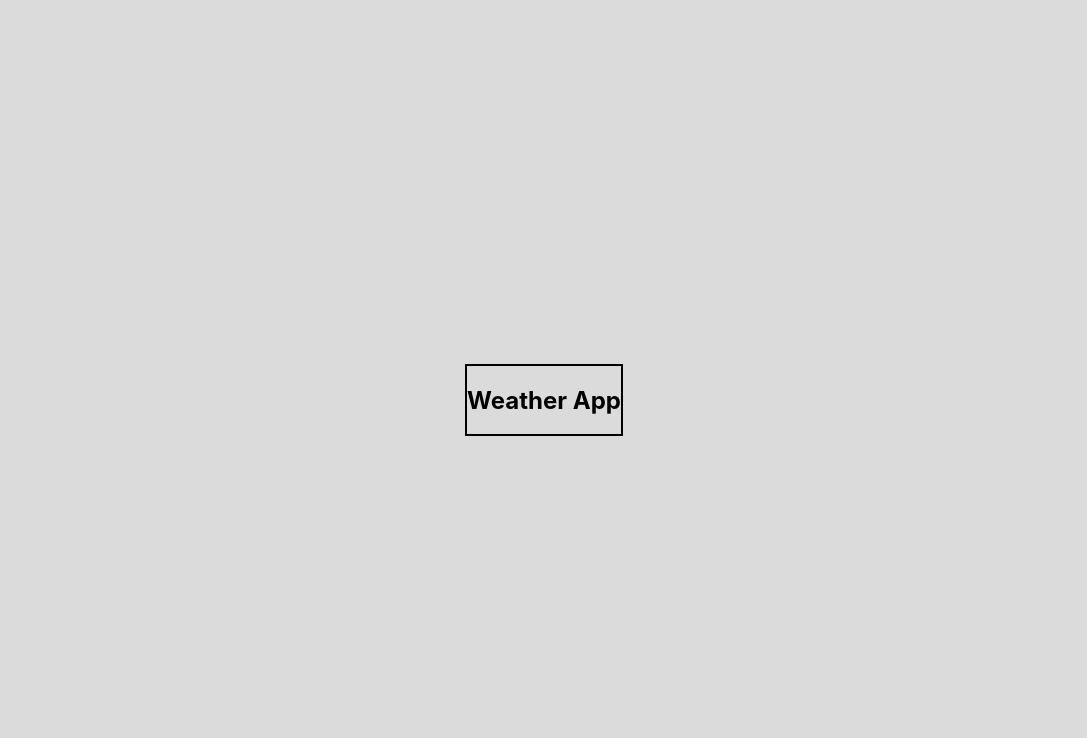
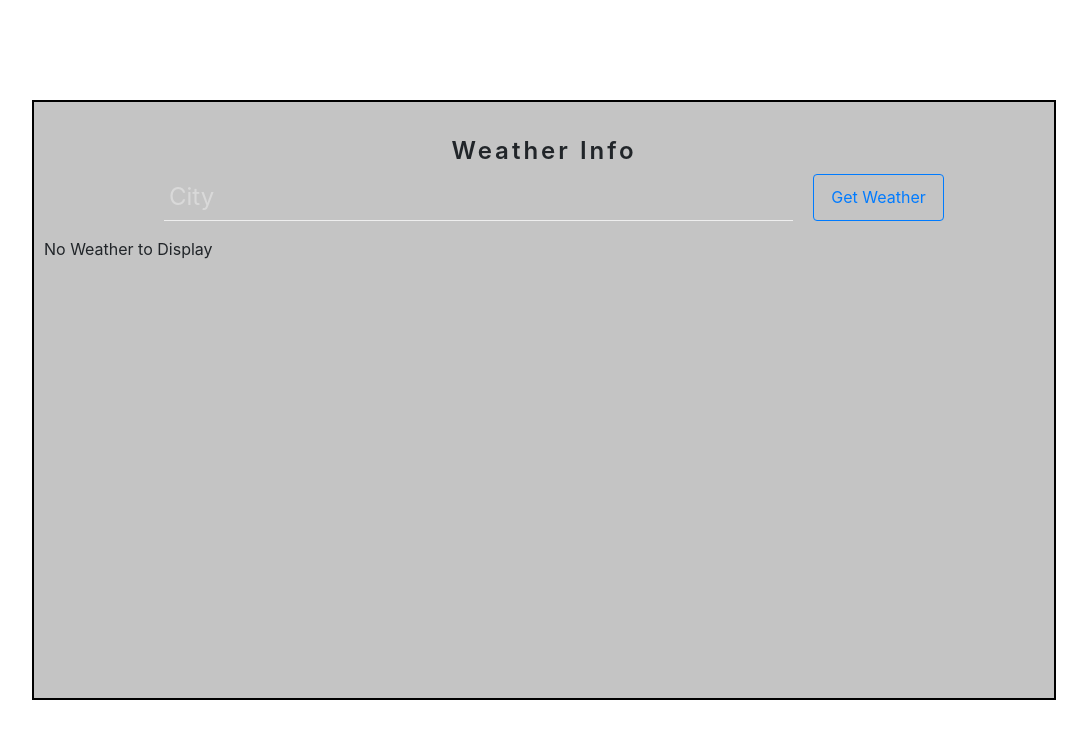
Before and after one commit to PortableSAM/Board-WebApp, a React (Create React App) app: page / in a window 1280 px wide. Shown: the top 738 px of the page, without its empty margins (96-1183 px from the left). Built offline with nearby package versions, Linux system fonts and the light colour scheme.

Commit message:
WeatherApp 작성 중 및 Weather Info 생성

```diff
--- a/src/Components/WeatherApp/WeatherApp.js
+++ b/src/Components/WeatherApp/WeatherApp.js
@@ -1,12 +1,87 @@
 import React, { useState } from "react";
+import WeatherInfo from "./WeatherInfo";
 import "../../Styles/Weather.css";
 
+const App_ID = "a356aa8551d9437c931d80de6c06c0fa";
+
+const callApiUrl = query =>
+  `https://api.openweathermap.org/data/2.5/weather?q=${query}&appid=${App_ID}&units=metric`;
+
+const cityRegx = /[a-z]/;
+
+const validateCity = city => cityRegx.test(city);
+
 function WeatherApp() {
+  const [serchQuery, setSerchQuery] = useState("");
+  const [weatherData, setWeatherData] = useState({
+    temp: undefined,
+    maxTemp: undefined,
+    minTemp: undefined,
+    country: undefined,
+    city: undefined,
+    desc: undefined,
+    speed: undefined,
+    deg: undefined
+  });
+  const [isValidCity, setIsValidCity] = useState(true);
+  function updateSerchQuery(event) {
+    setSerchQuery(event.target.value);
+    setIsValidCity(
+      event.target.value === "" || validateCity(event.target.value)
+    );
+  }
+  async function getWeather() {
+    if (!isValidCity || serchQuery === "") {
+      setIsValidCity(false);
+      return;
+    }
+
+    const response = await fetch(callApiUrl(serchQuery));
+    if (!response.ok) {
+      return;
+    }
+
+    const { main, sys, name, weather, wind } = await response.json();
+    setWeatherData({
+      temp: main.temp,
+      maxTemp: main.temp_max,
+      minnTemp: main.temp_min,
+      country: sys.country,
+      city: name,
+      desc: weather[0].main,
+      speed: wind.speed,
+      deg: wind.deg
+    });
+  }
+
   return (
     <section className="weather-container">
-      <header>
-        <h2>Weather App</h2>
+      <header className="weather-header">
+        <h2>Weather Info</h2>
+        <div>
+          <input
+            placeholder="City"
+            className="serch-input"
+            onChange={updateSerchQuery}
+            type="text"
+          />
+          <button
+            onClick={getWeather}
+            type="button"
+            className="btn btn-outline-primary"
+          >
+            Get Weather
+          </button>
+        </div>
       </header>
+      <p className="error">{isValidCity ? "" : "Invalid City Name"}</p>
+      <section className="weather-info">
+        {weatherData.temp ? (
+          <WeatherInfo data={weatherData} />
+        ) : (
+          <p> No Weather to Display</p>
+        )}
+      </section>
     </section>
   );
 }
--- /dev/null
+++ b/src/Components/WeatherApp/WeatherInfo.js
@@ -0,0 +1,7 @@
+import React from "react";
+
+function WeatherInfo() {
+  return <div>info</div>;
+}
+
+export default WeatherInfo;
--- a/src/Styles/Weather.css
+++ b/src/Styles/Weather.css
@@ -1,3 +1,47 @@
 .weather-container {
   border: 2px solid black;
+  width: 80%;
+  height: 600px;
+  background: #c4c4c4;
+  position: relative;
+  padding: 10px;
 }
+
+.weather-header {
+  display: flex;
+  flex-direction: column;
+  justify-content: space-between;
+  margin-top: 25px;
+}
+
+.weather-header h2 {
+  font-size: 1.5rem;
+  font-weight: 600;
+  letter-spacing: 3px;
+  text-align: center;
+}
+
+.weather-header div {
+  display: flex;
+  width: 80%;
+  margin: auto;
+}
+.serch-input {
+  background: transparent;
+  width: 100%;
+  border: none;
+  outline: none;
+  color: #eeeeee;
+  border-bottom: 1px solid #eeeeee;
+  font-size: 1.5rem;
+  padding: 5px;
+  margin: 0 20px;
+}
+.serch-input::-webkit-input-placeholder {
+  font-size: 1.5rem;
+  color: #eeeeee;
+  opacity: 0.5;
+}
+.btn {
+  width: 20%;
+}
--- a/src/index.js
+++ b/src/index.js
@@ -1,7 +1,7 @@
 import React from "react";
 import ReactDOM from "react-dom";
 import "./Styles/index.css";
-//import "bootstrap/dist/css/bootstrap.min.css";
+import "bootstrap/dist/css/bootstrap.min.css";
 import App from "./Components/App";
 import * as serviceWorker from "./serviceWorker";
 
```
